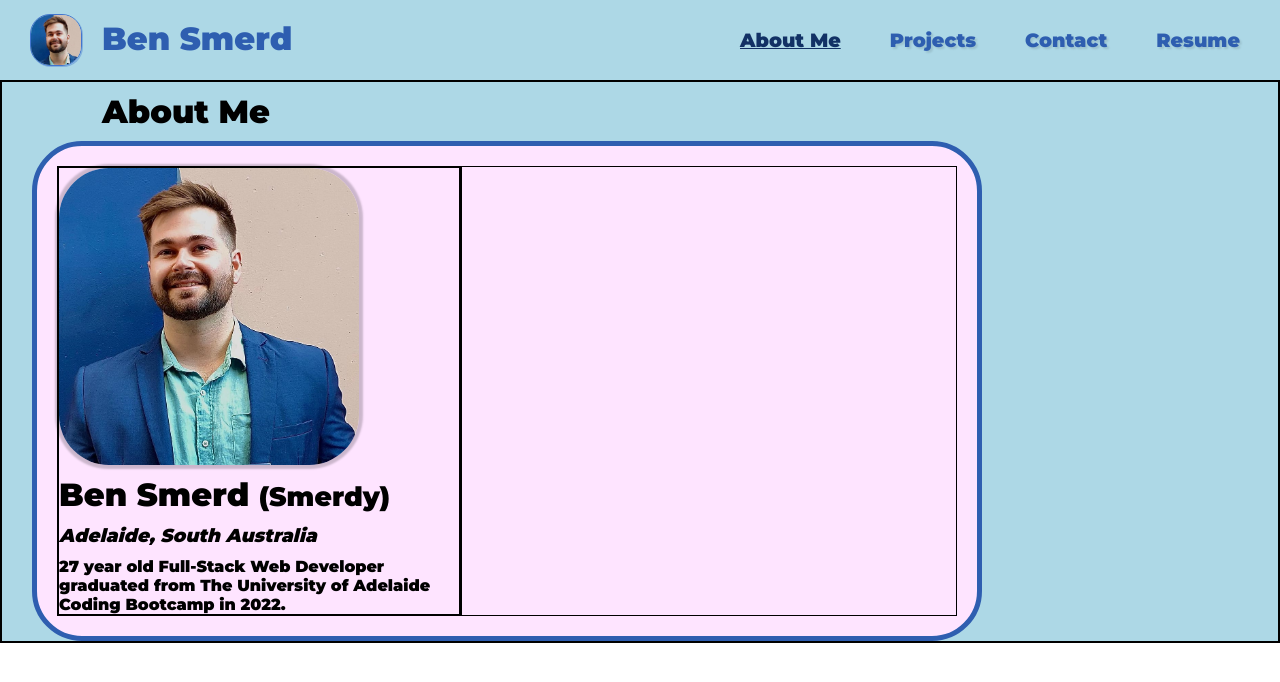
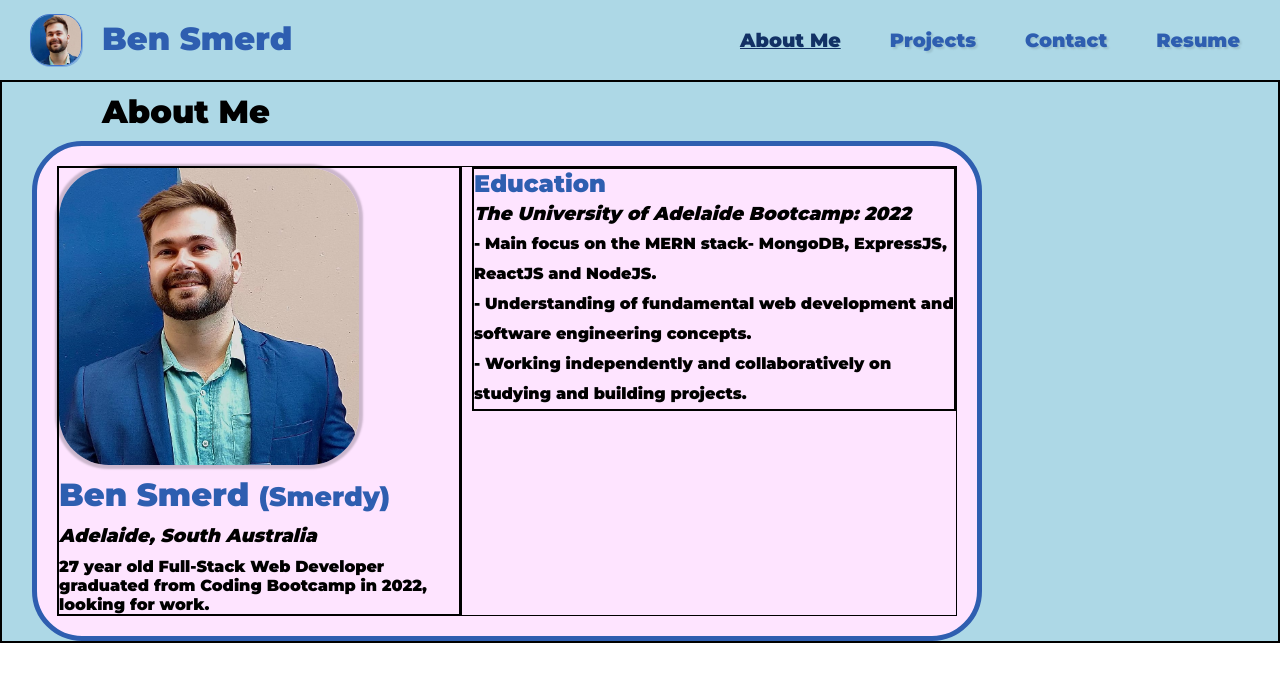
Before and after one commit to TheBigBookMan/Ben-Smerd-Portfolio, a React (Create React App) app: page / in a window 1280 px wide. Shown: the top 682 px of the page. Built offline with nearby package versions, Linux system fonts and the light colour scheme.

Commit message:
added in bio text and styling

```diff
--- a/src/components/Main.js
+++ b/src/components/Main.js
@@ -8,6 +8,8 @@ import Contact from "../pages/Contact";
 import Projects from "../pages/Projects";
 // Don't know how to do resume because it's an onClick download
 // import Resume from '../pages/Resume';
+
+// use animations to make the whole age slide up a bit slowly and the new page slide in once clickeed on a new page-- would look good
 
 const mainStyle = {
   main: {
--- a/src/pages/AboutMe/Bio.js
+++ b/src/pages/AboutMe/Bio.js
@@ -12,10 +12,6 @@ const bioStyles = {
     backgroundColor: "#fee4ff",
     marginLeft: "30px",
   },
-  credentialsContainer: {
-    border: "solid 1px black",
-    width: "80%",
-  },
   bioInfo: {
     display: "flex",
     flexDirection: "column",
@@ -29,6 +25,9 @@ const bioStyles = {
     boxShadow: "0 0 2px 4px rgba(0, 0, 0, 0.2)",
     objectFit: "cover",
   },
+  name: {
+    color: "rgb(46, 94, 176)",
+  },
   location: {
     fontStyle: "italic",
   },
@@ -37,21 +36,63 @@ const bioStyles = {
   },
 };
 
+const credentialStyles = {
+  credentialsContainer: {
+    border: "solid 1px black",
+    width: "80%",
+    lineHeight: "30px",
+  },
+  education: {
+    marginLeft: "10px",
+    border: "solid black 2px",
+  },
+  educationTitle: {
+    color: "rgb(46, 94, 176)",
+  },
+  educationList: {
+    listStyleType: "none",
+  },
+  educationName: {
+    fontStyle: "italic",
+  },
+  educationText: {
+    fontWeight: "lighter",
+  },
+};
+
 const Bio = () => {
   return (
     <div style={bioStyles.bioContainer}>
       <div style={bioStyles.bioInfo}>
         <img src={Me} alt="me-portrait" style={bioStyles.img} />
-        <h1>
+        <h1 style={bioStyles.name}>
           Ben Smerd <small>(Smerdy)</small>
         </h1>
         <h3 style={bioStyles.location}>Adelaide, South Australia</h3>
         <p style={bioStyles.bioText}>
-          27 year old Full-Stack Web Developer graduated from The University of
-          Adelaide Coding Bootcamp in 2022.
+          27 year old Full-Stack Web Developer graduated from Coding Bootcamp in
+          2022, looking for work.
         </p>
       </div>
-      <div style={bioStyles.credentialsContainer}></div>
+      <div style={credentialStyles.credentialsContainer}>
+        <div style={credentialStyles.education}>
+          <h2 style={credentialStyles.educationTitle}>Education</h2>
+          <ul style={credentialStyles.educationList}>
+            <li>
+              <h3 style={credentialStyles.educationName}>
+                The University of Adelaide Bootcamp: 2022
+              </h3>
+              <p style={credentialStyles.educationText}>
+                - Main focus on the MERN stack- MongoDB, ExpressJS, ReactJS and
+                NodeJS. <br></br>- Understanding of fundamental web development
+                and software engineering concepts. <br></br>- Working
+                independently and collaboratively on studying and building
+                projects.
+              </p>
+            </li>
+          </ul>
+        </div>
+      </div>
     </div>
   );
 };
```
